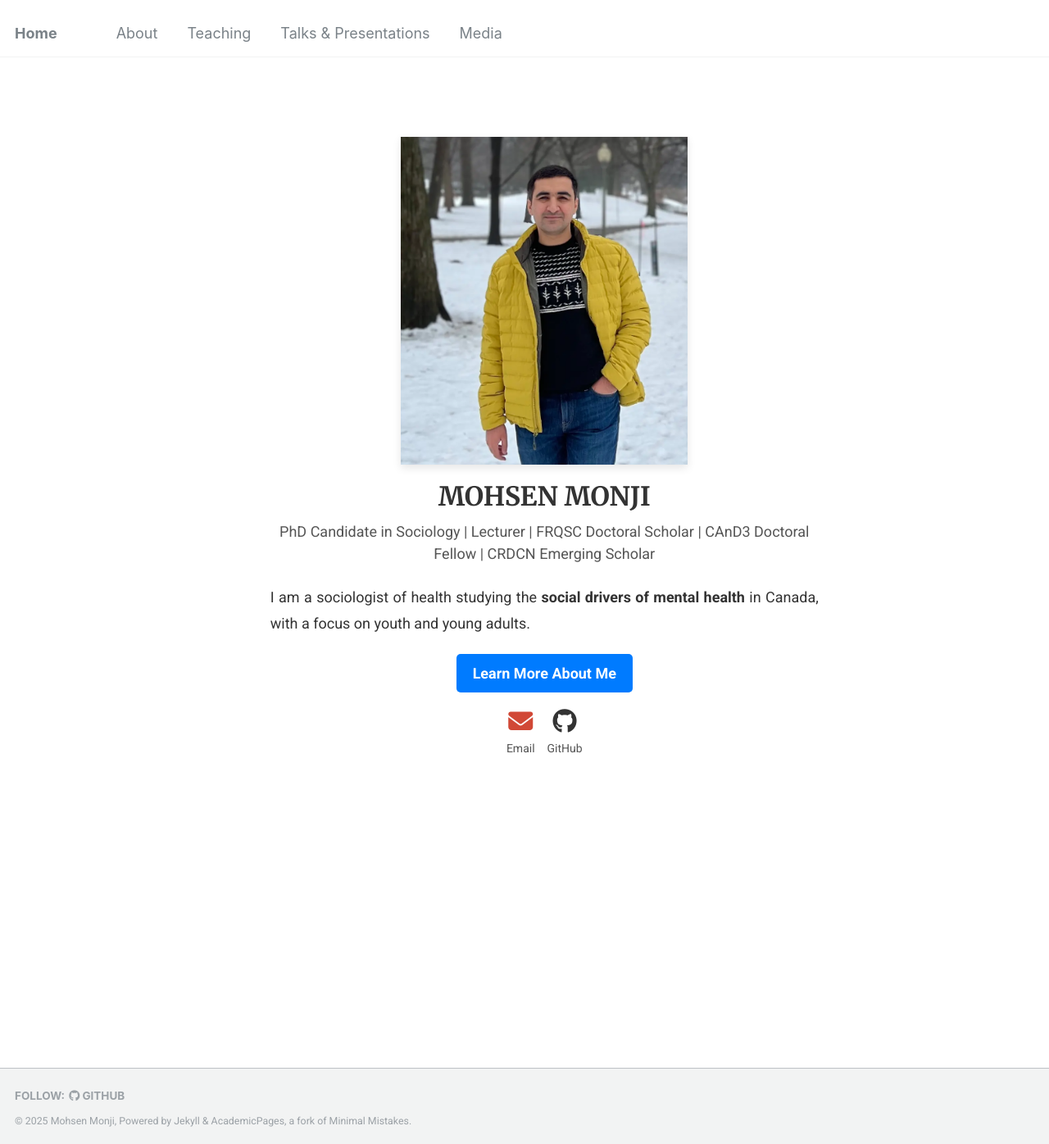
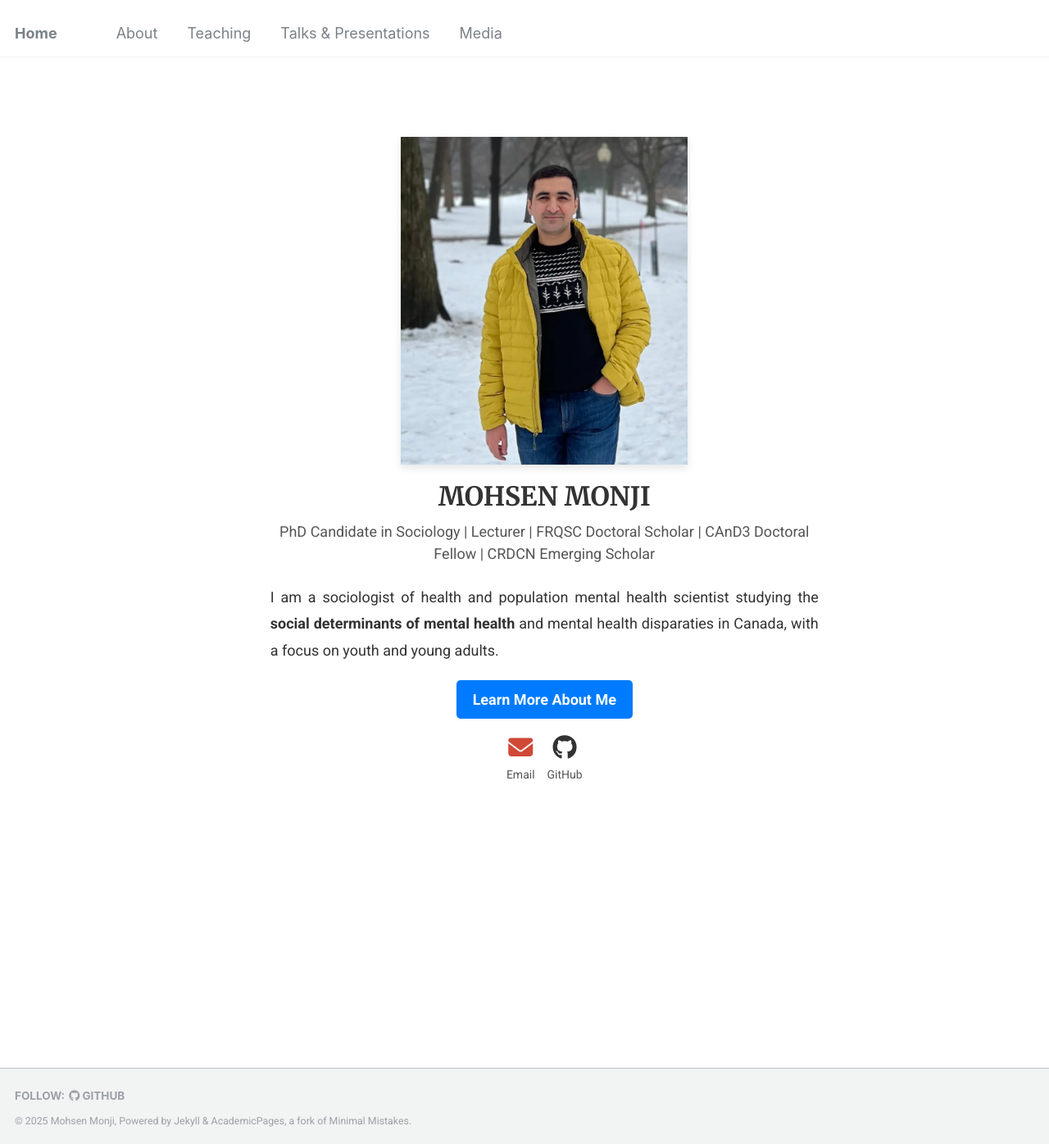
Before and after one commit to Mohsnmonji/mohsnmonji.github.io, a Jekyll site: the page built from _pages/front.md, in a window 1280 px wide and 1396 px high. Shown: the whole window at 82% size. Built offline with Jekyll 4.4.1, drawn with Linux system fonts in a browser that asks for light colours.

Commit message:
Update front.md

```diff
--- a/_pages/front.md
+++ b/_pages/front.md
@@ -27,7 +27,7 @@ hide_avatar: true
 
   <!-- Description -->
   <p style="font-size: 18px; color: #333; text-align: justify; line-height: 1.8; margin-bottom: 20px;">
-    I am a sociologist of health studying the <strong>social drivers of mental health</strong> in Canada, with a focus on youth and young adults.
+    I am a sociologist of health and population mental health scientist studying the <strong>social determinants of mental health</strong> and mental health disparaties in Canada, with a focus on youth and young adults.
   </p>
 
   <!-- Button -->
```
